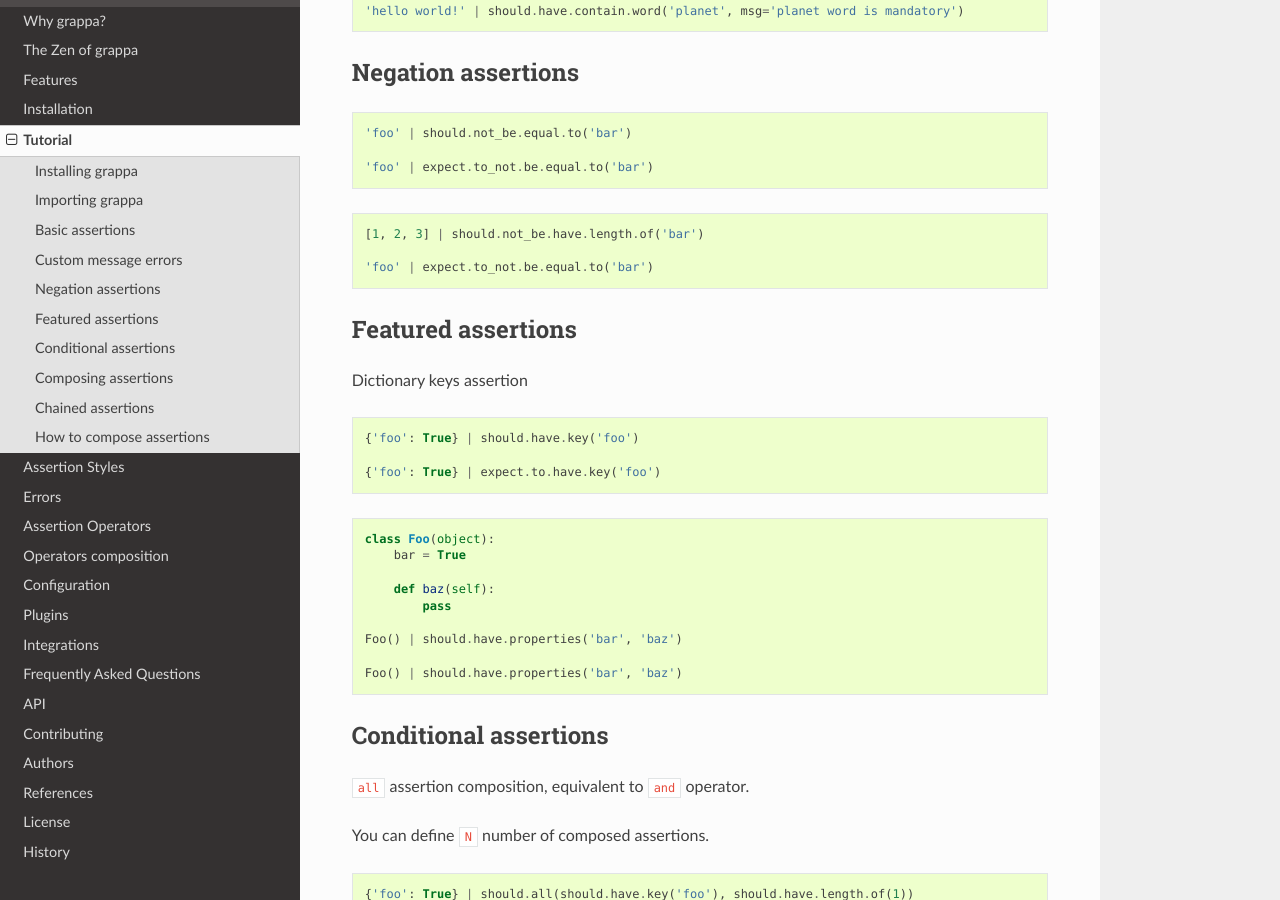
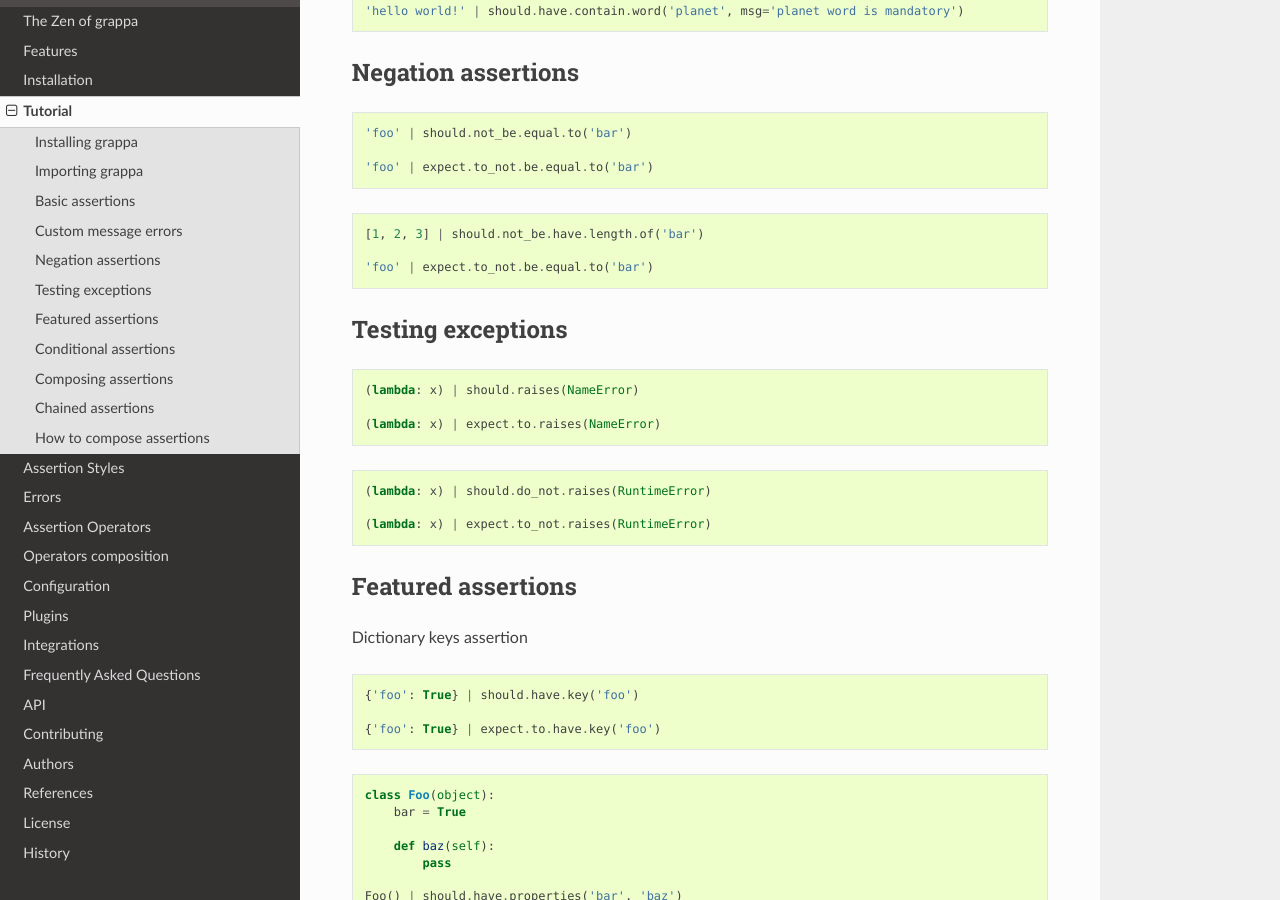
Before and after one commit to grappa-py/grappa, a Sphinx documentation site: the page built from docs/tutorial.rst, in a window 1280 px wide and 900 px high, scrolled down 1487 px. Built offline with Sphinx 7.4.7 and the Read the Docs theme 2.0.0, drawn with Linux system fonts in a browser that asks for light colours.

Commit message:
feat(docs): add raise exception examples

```diff
--- a/README.rst
+++ b/README.rst
@@ -69,6 +69,10 @@ See `documentation`_ and `tutorial`_ for more examples.
     (lambda x: x) | should.not_have.type.of('generator')
 
     'foo' | should.pass_test(lambda x: x in 'foo bar')
+    'foo' | should.pass_function(lambda x: len(x) > 2)
+
+    (lambda: x) | should.raises(NameError)
+    (lambda: x) | should.do_not.raises(RuntimeError)
 
     {'foo': 'bar'} | should.have.key('foo').that.should.be.equal('bar')
     (1, 2, 3, 4) | should.be.a(tuple) > should.have.index.at(3) > should.be.equal.to(4)
@@ -96,7 +100,7 @@ See `error reporting`_ documentation for more details about how ``grappa`` error
 
     ======================================================================
     FAIL: tests.should_test.test_grappa_assert
-    ----------------------------------------------------------------------
+    ======================================================================
     Traceback (most recent call last):
     File ".pyenv/versions/3.6.0/lib/python3.6/site-packages/nose/case.py", line 198, in runTest
     self.test(*self.arg)
--- a/docs/tutorial.rst
+++ b/docs/tutorial.rst
@@ -93,6 +93,21 @@ Negation assertions
     [1, 2, 3] | should.not_be.have.length.of('bar')
 
     'foo' | expect.to_not.be.equal.to('bar')
+
+Testing exceptions
+------------------
+
+.. code-block:: python
+
+    (lambda: x) | should.raises(NameError)
+
+    (lambda: x) | expect.to.raises(NameError)
+
+.. code-block:: python
+
+    (lambda: x) | should.do_not.raises(RuntimeError)
+
+    (lambda: x) | expect.to_not.raises(RuntimeError)
 
 Featured assertions
 -------------------
```
